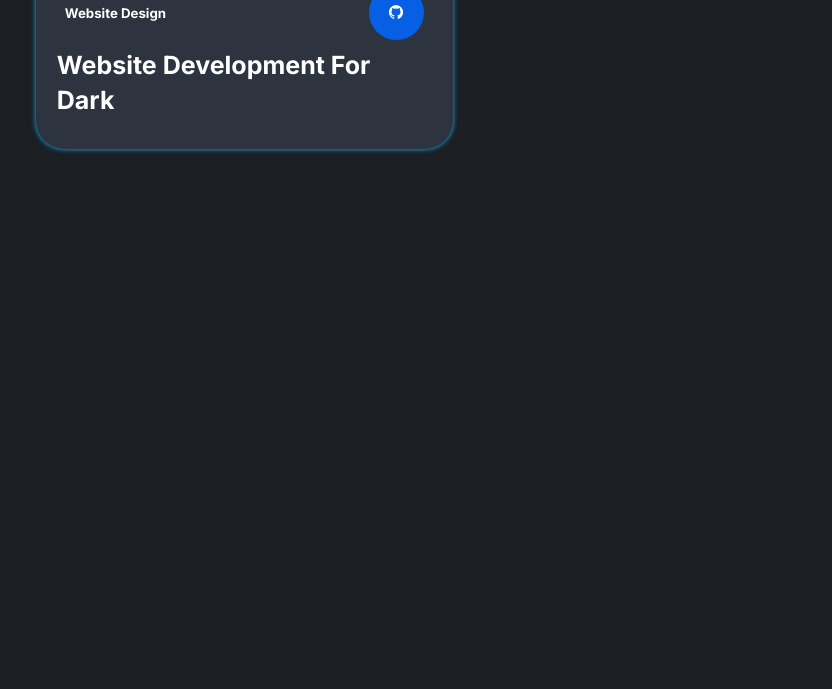
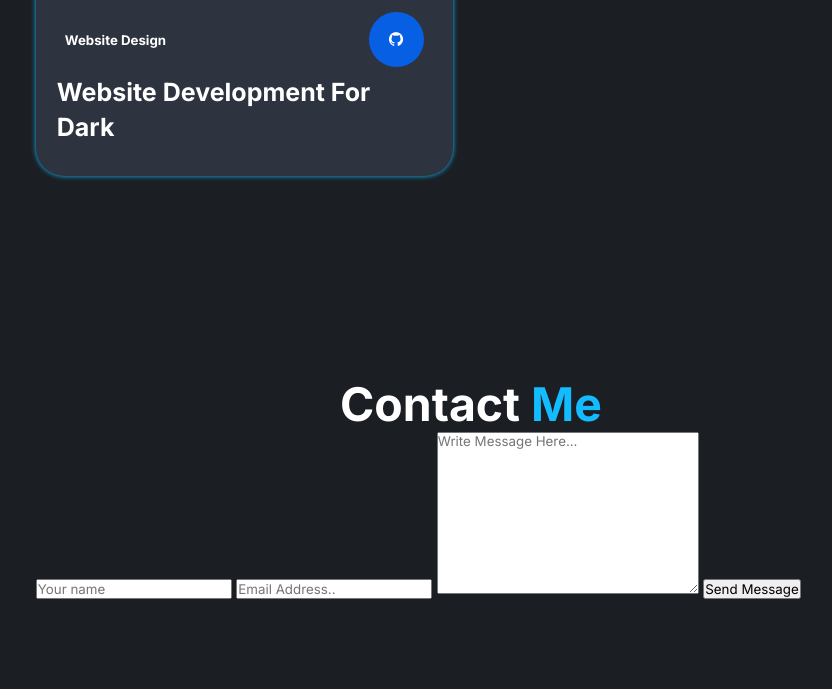
Before and after one commit to Vishnuprasanth-2002/Vishnuprasanth-2002.github.io, a plain HTML site: page index.html in a window 1280 px wide. Shown: the part 2424-3113 px from the top of the page, without its empty margins (169-1001 px from the left). Before the commit the page ends 2663 px from the top, so only its background shows below. Drawn offline with nearby package versions, Linux system fonts and the light colour scheme.

Commit message:
working on contact

```diff
--- a/index.html
+++ b/index.html
@@ -133,6 +133,20 @@
         </div>
       </div>
     </section>
+    <section class="contact" id="contact">
+      <div class="center-text">
+        <h2>Contact <span>Me</span></h2>
+      </div>
+
+      <div class="contact-form">
+        <form action="">
+          <input type="text" placeholder="Your name" required>
+          <input type="email" placeholder="Email Address.." required>
+          <textarea name="" id="" cols="30" rows="10" placeholder="Write Message Here..." required></textarea>
+          <input type="submit" value="Send Message" class="send-btn">
+        </form>
+      </div>
+    </section>
     <script src="script.js"></script>
   </body>
 </html>
--- a/style.css
+++ b/style.css
@@ -199,6 +199,12 @@ section {
   font-weight: 400;
   margin-left: 8px;
 }
+.center-text{
+  text-align: center;
+}
+.center-text h2{
+  font-size: var(--h2-font);
+}
 .portfolio-content {
   display: grid;
   grid-template-columns: repeat(auto-fit, minmax(350px, auto));
```
